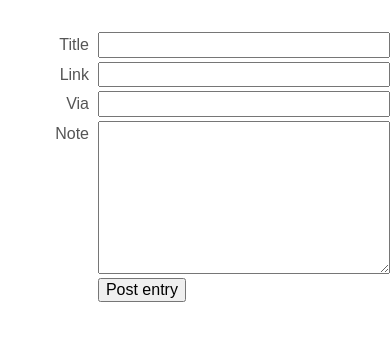
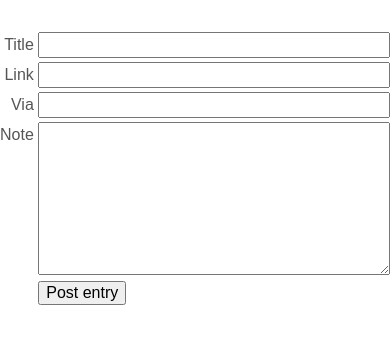
Before and after one commit to kgaughan/komorebi, a Flask app: page /add in a window 390 px wide. Shown: the part 188-532 px from the top of the page. Run offline with Flask 2, Linux system fonts and the light colour scheme; some web fonts are replaced.

Commit message:
Hack up the main form to play better on my phone
I've never used CSS grids before. This is just my first attempt, and can
definitely be improved.

```diff
--- a/komorebi/sri.json
+++ b/komorebi/sri.json
@@ -1,5 +1,5 @@
 {
   "common.js": "sha384-RaHAuWfETJCGmfhA6Bn65/RJX/58hjVHNFY02bhOLNKcZrxkFrRVnp8V6nKe8mFy",
   "luxon.js": "sha384-Z/CjPPwcFtY/yzyek5pMDDeLyIIgPlUht1Ycq6QFB+wgzeBAaPMMDjwS1r1YCED9",
-  "screen.css": "sha384-KPg/21zOJ+OUges36tPnrFwVyLoKhvRSqHF52H9W/VRi8MQRnBl2/SmKlcnzQ1RP"
+  "screen.css": "sha384-vmpqUFAW69dqdtS5onIQLWKXUNugF8NbrhtCYs9D49WSl4wrMaASVJ/ekPjMKCgE"
 }
--- a/komorebi/static/screen.css
+++ b/komorebi/static/screen.css
@@ -262,23 +262,19 @@ dl#archive-summary dd a {
   color: silver;
 }
 
-.form div {
-  display: flex;
-  margin-bottom: 0.25rem;
+.form {
+  display: grid;
+  grid-template-columns: min-content auto;
+  grid-gap: 0.5ch;
 }
-.form div label {
-  min-width: 10ch;
-  width: 10ch;
-  white-space: nowrap;
+.form label {
   text-align: right;
-  padding-right: 1ch;
 }
-.form div label + * {
-  max-width: 100%;
-  flex: 1 0 auto;
-}
-.form div input[type=submit] {
-  margin-left: 11ch;
+
+.errors {
+  display: block;
+  font-size: 80%;
+  margin: 0;
 }
 
 .facade, .player {
--- a/komorebi/templates/entry_edit.html
+++ b/komorebi/templates/entry_edit.html
@@ -11,14 +11,15 @@
 {{ macros.flash() }}
 <form method="post" class="form">
 	{{ form.hidden_tag() }}
-	<div>{{ form.title.label }}{{ form.title() }}</div>
+	{{ form.title.label }}{{ form.title() }}
 	{{ macros.errors(form.title) }}
-	<div>{{ form.link.label }}{{ form.link() }}</div>
+	{{ form.link.label }}{{ form.link() }}
 	{{ macros.errors(form.link) }}
-	<div>{{ form.via.label }}{{ form.via() }}</div>
+	{{ form.via.label }}{{ form.via() }}
 	{{ macros.errors(form.via) }}
-	<div>{{ form.note.label }}{{ form.note(rows=8) }}</div>
+	{{ form.note.label }}{{ form.note(rows=8) }}
 	{{ macros.errors(form.note) }}
-	<div><input type="submit" value="Post entry"></div>
+	<span></span>
+	<span><input type="submit" value="Post entry"></span>
 </form>
 {% endblock %}
--- a/komorebi/templates/macros.html
+++ b/komorebi/templates/macros.html
@@ -41,6 +41,7 @@
 
 {%- macro errors(field) -%}
 {% if field.errors %}
+<span></span>
 <ul class="errors">
 	{% for error in field.errors %}
 	<li>{{ error }}</li>
```
